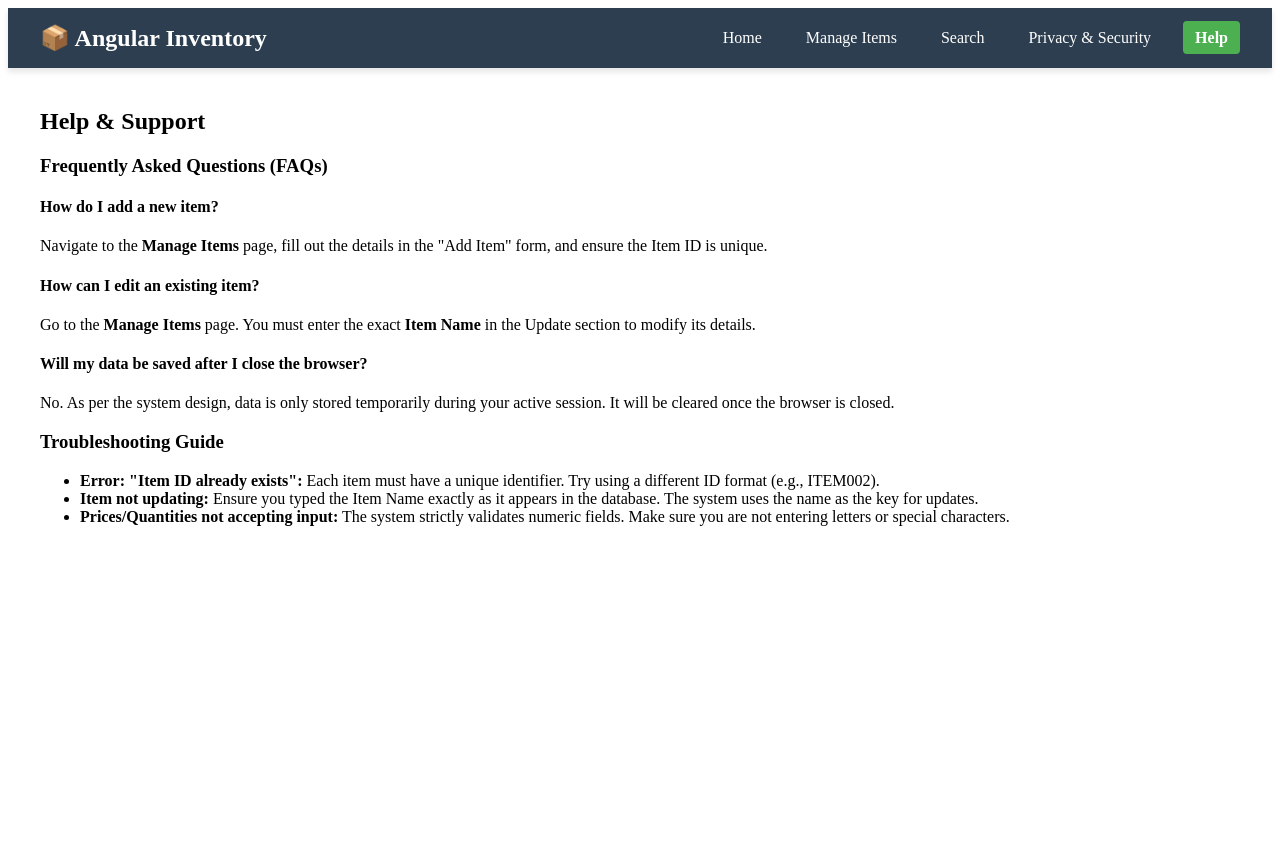
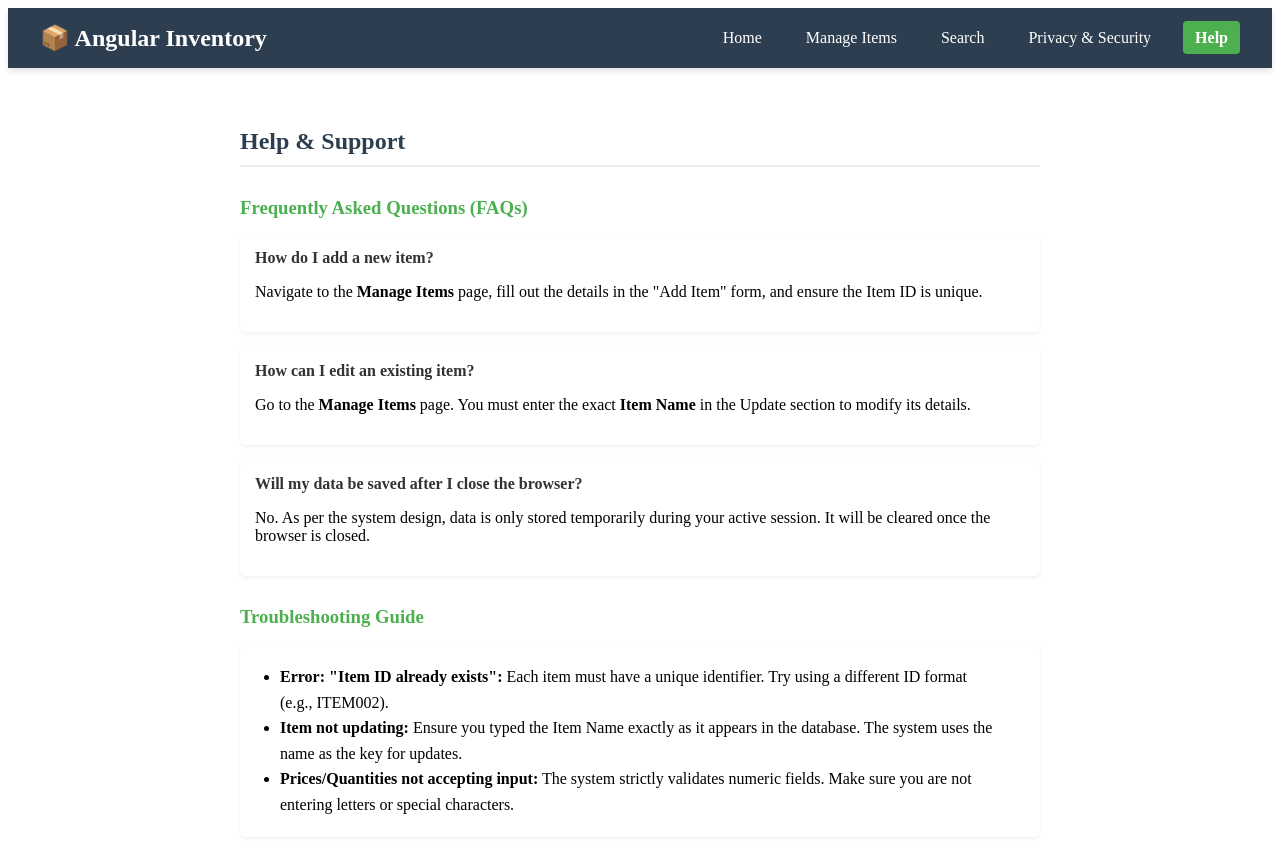
Before and after one commit to DAIJIAYANG/PROG2005-A2-Inventory-App, an Angular app in the folder Part2-Angular/: page /help in a window 1280 px wide. Shown: the top 852 px of the page. Before the commit the page ends 800 px from the top, so only its background shows below. Built offline with nearby package versions, Linux system fonts and the light colour scheme.

Commit message:
Complete Help (Help Page)

```diff
--- a/Part2-Angular/src/app/pages/help/help.component.css
+++ b/Part2-Angular/src/app/pages/help/help.component.css
@@ -0,0 +1,6 @@
+.help-page { max-width: 800px; margin: 0 auto; padding: 20px; }
+h2 { color: #2c3e50; border-bottom: 2px solid #eee; padding-bottom: 10px; margin-bottom: 30px; }
+h3 { color: #4CAF50; margin-top: 30px; margin-bottom: 15px; }
+.faq-item { background: #fff; padding: 15px; border-radius: 6px; box-shadow: 0 2px 4px rgba(0,0,0,0.05); margin-bottom: 15px; }
+.faq-item h4 { margin: 0 0 10px 0; color: #333; }
+.troubleshooting-section ul { background: #fff; padding: 20px 40px; border-radius: 6px; box-shadow: 0 2px 4px rgba(0,0,0,0.05); line-height: 1.6; }
```
